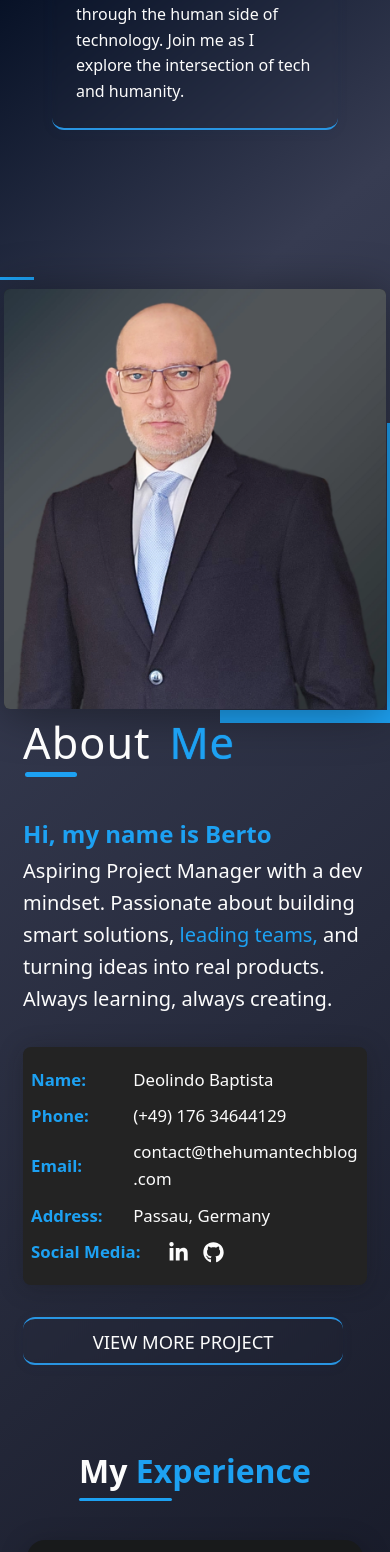
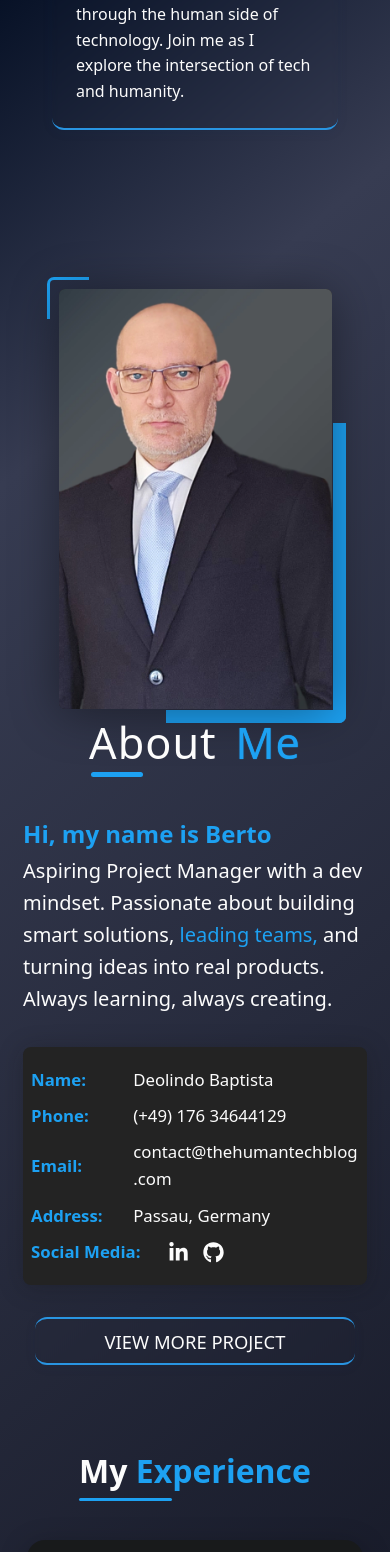
Before and after one commit to Deobap73/The-Human-Tech-Blog-React, a React (Vite) app: page /1/about in a window 390 px wide. Shown: the part 892-2444 px from the top of the page. Built offline with nearby package versions, Linux system fonts and the light colour scheme; no server answers.

Commit message:
feat(ui): small fix in AboutMe 	modified:   src/features/about/styles/AboutMe.scss

```diff
--- a/src/features/about/styles/AboutMe.scss
+++ b/src/features/about/styles/AboutMe.scss
@@ -31,7 +31,7 @@
 
   &__image-wrapper {
     position: relative;
-    width: 340px;
+    width: 380px;
     height: 420px;
     min-width: 240px;
     display: flex;
@@ -41,8 +41,7 @@
     margin-top: 1.8rem;
 
     @media (max-width: 600px) {
-      width: 410px;
-      height: 420px;
+      width: 70vw;
       min-width: 0;
       margin: 0 auto;
       // Em telas muito pequenas, nunca estoura o viewport
@@ -115,6 +114,7 @@
     z-index: 3;
 
     @media (max-width: 900px) {
+      align-items: center;
       margin-left: 0;
       min-width: unset;
       width: 98vw;
```
